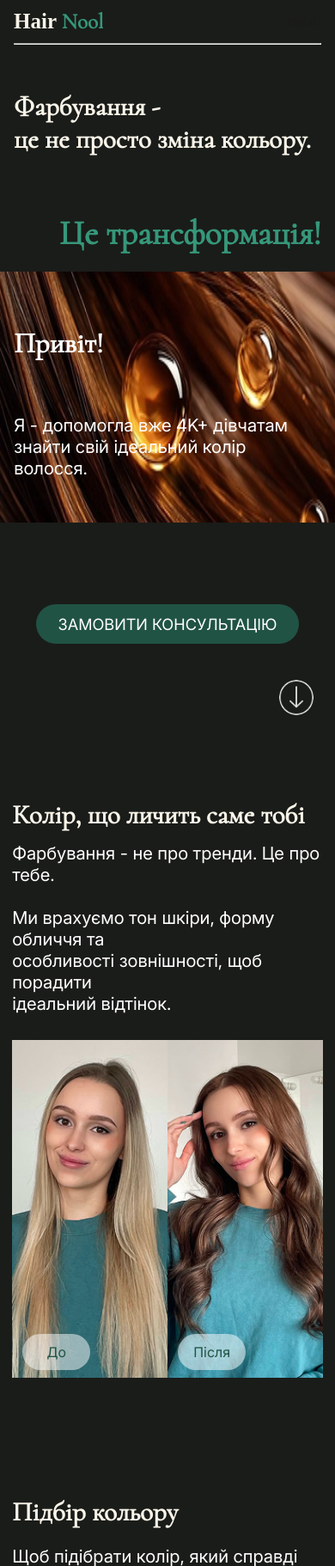
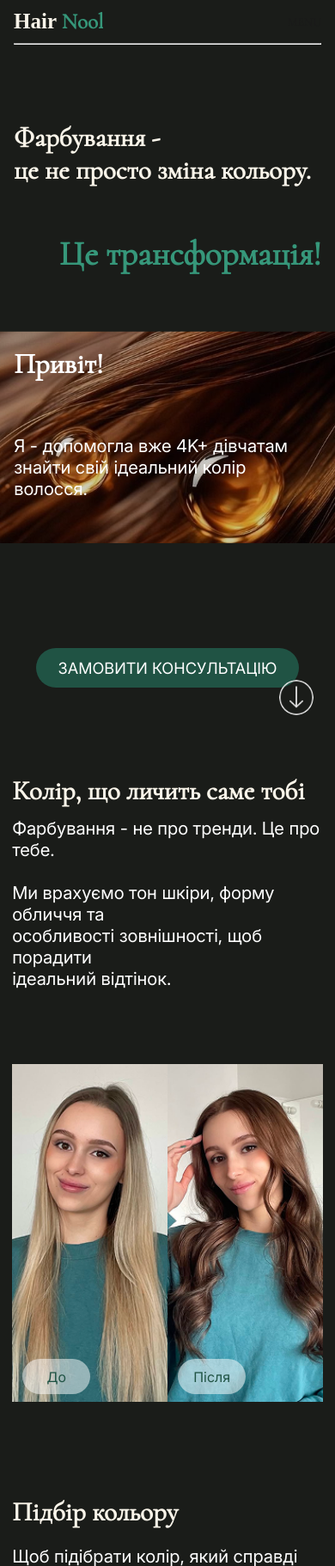
Before and after one commit to VashchenkoArtem/Hairdress-Site, a Django app: page / in a window 390 px wide. Shown: the top 1822 px of the page at 86% size. Run offline with Django 5.2, Linux system fonts and the light colour scheme; data that the repository does not hold is empty; some web fonts are replaced.

Commit message:
Fixing design for phone

```diff
--- a/haircut/main/static/main/css/main_for_phone.css
+++ b/haircut/main/static/main/css/main_for_phone.css
@@ -35,6 +35,7 @@
 }
 html, body{
     overflow: hidden;
+    overflow-y: hidden;
 }
 @media (width < 767px){
     *{
@@ -100,7 +101,7 @@ html, body{
     .coloration-phone{
         display: flex;
         flex-direction: column;
-        gap: calc(6vw + 5vh);
+        gap: calc(3vw + 5vh);
         padding:  0px 16px;
     }
     .coloration-part1, .main-title-text{
@@ -125,10 +126,17 @@ html, body{
         z-index: -1;
     }
     .bg-phone{
+        position: absolute;
         width: 100%;
-        position: absolute;
-        height: calc(30vw + 29vh);
-        z-index: -1;
+        rotate: -90deg;
+        filter: brightness(80%);
+        z-index: -4;
+    }
+    .about-me-container{
+        display: flex;
+        flex-direction: column;
+        justify-content: space-between;
+        flex-grow: 1;
     }
     .about-me-on-image{
         display: flex;
@@ -183,8 +191,6 @@ html, body{
         justify-content: center;
         align-items: center;
         width: 100%;
-        flex-grow: 1;
-        margin-bottom: calc(1vw + 2vh);
     }
     .button-next-phone{
         width: calc(3vw + 4vh);
@@ -273,7 +279,7 @@ html, body{
     .choosing-color-steps{
         display: flex;
         flex-direction: column;
-        gap: 24px;
+        gap: calc(1vw + 1vh);
     }
     .step{
         display: flex;
@@ -347,11 +353,15 @@ html, body{
         font-family: "Inter", sans-serif;
         font-weight: 400;
     }
+    .reason-hair-container{
+        display: flex;
+        flex-direction: column;
+        gap: calc(1vw + 1vh);
+    }
     .reason-hair{
         display: flex;
         flex-direction: column;
         align-items: center;
-        justify-content: center !important;
         height: 100dvh;
         gap: calc(1vw + 0.8vh);
     }
@@ -457,8 +467,8 @@ html, body{
         margin-right: auto;
     }
     .people-example-result{
-        height: calc(25vw + 15vh);
-        width: calc(25vw + 15vh);
+        height: calc(25vw + 22vh);
+        width: calc(25vw + 22vh);
     }
     .result-buttons{
         width: calc(30vw + 29vh);
@@ -492,7 +502,6 @@ html, body{
         display: flex;
         flex-direction: column;
         width: calc(30vw + 29vh);
-        height: 60%;
         gap: calc(1vw + 1vh);
     }
     .my-bio-frame{
@@ -506,6 +515,7 @@ html, body{
     }
     .my-work, .my-expereance, .hat-opinion-description{
         font-size: calc(2vw + 1.5vh);
+        height: fit-content;
         font-weight: 400;
         font-family: 'Inter', sans-serif;
     }
@@ -534,7 +544,9 @@ html, body{
     .opinion-container{
         display: flex;
         flex-direction: column;
-        gap: calc(1vw + 1vh);
+        height: 72vh;
+        margin-top: 5vh;
+        justify-content: space-between;
         width: calc(30vw + 29vh);
     }
     .body-opinion{
@@ -743,7 +755,7 @@ html, body{
         display: flex;
         flex-direction: column;
         align-items: center;
-        justify-content: center;
+        justify-content: space-evenly;
     }
     .block{
         height: 100dvh;
@@ -751,7 +763,6 @@ html, body{
     .color-steps-with-buttons{
         display: flex;
         flex-direction: column;
-        gap: calc(1vw + 2vh);
     }
     .main-frame{
         display: flex;
@@ -947,6 +958,20 @@ html, body{
     .block-hat{
         display: flex;
         flex-direction: column;
+        gap: calc(1vw + 1vh);
+    }
+    .button-choose{
+        margin-top: calc(7vw + 6vh);
+    }
+    .coloration-hair-container{
+        display: flex;
+        flex-direction: column;
+        justify-content: space-evenly;
+        flex-grow: 1;
+    }
+    .hair-container{
+        display: flex;
+        flex-direction: column;
         gap: calc(1vw + 2vh);
     }
 }
--- a/haircut/main/templates/main/phone/first_block/first_block.html
+++ b/haircut/main/templates/main/phone/first_block/first_block.html
@@ -1,6 +1,7 @@
 {% load static %}
 
 <div class = "block block-hat">
+    <div>
         <div class = "frame-hat">
             <div class = "hat">
                 <h1 class = "title-hat title-hat-phone">Hair <span class = "green-title-hat">Nool</span></h1>
@@ -8,13 +9,16 @@
             </div>
             <hr class = "horizontal-line">
         </div>
+    </div>
+    <div class = "coloration-hair-container">
+        <div class = "hair-container">
             <div class = "coloration-phone">
                 <h1 class = "coloration-part1">Фарбування -<br>це не просто зміна кольору.</h1>
                 <h1 class = "coloration-part2">Це трансформація!</h1>
             </div>
             <div class = "about-me-start">
                 <div class = "blur-bg">
-            <img src="{% static 'main/images/hair_test.png' %}"class = "bg-phone" alt="">
+                    <img src="{% static 'main/images/background.png' %}"class = "bg-phone" alt="">
                 </div>
                 <div class = "about-me-on-image">
                     <h1 class = "about-me-greetings">Привіт!</h1>
@@ -23,9 +27,11 @@
                     </div>
                 </div>
             </div>
-        <div class = "buttons-choose-color">
-            <button class = "button button-green button-green-consultation button-consultation-form">
+        </div>
+        <div class = "buttons-choose-color button-choose">
+            <button class = "button button-green button-green-consultation button-consultation-form ">
                 ЗАМОВИТИ КОНСУЛЬТАЦІЮ
             </button>
         </div>
     </div>
+</div>
--- a/haircut/main/templates/main/phone/fourth_block/fourth_block.html
+++ b/haircut/main/templates/main/phone/fourth_block/fourth_block.html
@@ -1,15 +1,15 @@
 {% load static %}
 
 <div class = "reason-hair block block-scroll">
+    <div class = "reason-hair-container">
         <img class = "reason-hair-image" src="{% static 'main/images/hair_test.png' %}" alt="">
         <div class = "reasons">
             <h1 class = "why-2-days">Чому підбір займає<br> до 2 днів?</h1>
             <h2 class = "days-title">Точність вимагає часу.</h2>
             <h2 class = "days-description">Кожне фото ми уважно розглядаємо, підбираємо варіанти кольору та відтінку, які будуть не просто красивими — а ідеальними саме для вас.<br><br>Цей процес займає до 48 годин, і він дійсно вартий очікування.</h2>
         </div>
-    <div class = "buttons-choose-color">
+    </div>
     <button class = "button-consultation white-button-consultation button-consultation-form">
         ЗАМОВИТИ КОНСУЛЬТАЦІЮ
     </button>
 </div>
-</div>
--- a/haircut/main/templates/main/phone/sixth_block/sixth_block.html
+++ b/haircut/main/templates/main/phone/sixth_block/sixth_block.html
@@ -1,6 +1,7 @@
 {% load static %}
 
 <div class = "my-bio block block-scroll">
+    <div class = "reason-hair-container">
         <img class = "my-photo" src="{% static 'main/images/people_example/my_photo.png' %}" alt="">
         <div class = "my-bio-info">
             <div class = "my-bio-frame">
@@ -9,8 +10,10 @@
             </div>
                 <h1 class = "my-expereance years-of-experience"><span class = "highlighted count-of-years-exp">7+</span> років досвіду</h1>
                 <h1 class = "my-expereance my-clients">Понад <span class = "highlighted my-clients-count">4 000</span> задоволених клієнтів</h1>
+            </div>
+        </div>
         <div class = "buttons-choose-color">
             <button class = "button button-green button-green-consultation button-consultation-form">ЗАМОВИТИ КОНСУЛЬТАЦІЮ</button>
         </div>
+
     </div>
-</div>
--- a/haircut/main/templates/main/phone/third_block/third_block.html
+++ b/haircut/main/templates/main/phone/third_block/third_block.html
@@ -1,8 +1,8 @@
 {% load static %}
 
 <div class = "choosing-color block block-scroll">
-    <h1 class = "main-title-text">Підбір кольору</h1>
     <div class = "choosing-color-description">
+        <h1 class = "main-title-text">Підбір кольору</h1>
         <h1 class = "about-me-start-description">Щоб підібрати колір, який справді<br>підкреслить вашу зовнішність, потрібен аналіз.<br><br>Ми враховуємо:</h1>
         <div class = "choosing-color-images">
             <div  class = "choosing-color-image-container">
```
Also changed, not shown: haircut/main/static/main/images/background.png (added). Lines whose indentation alone changed are shown as unchanged.
